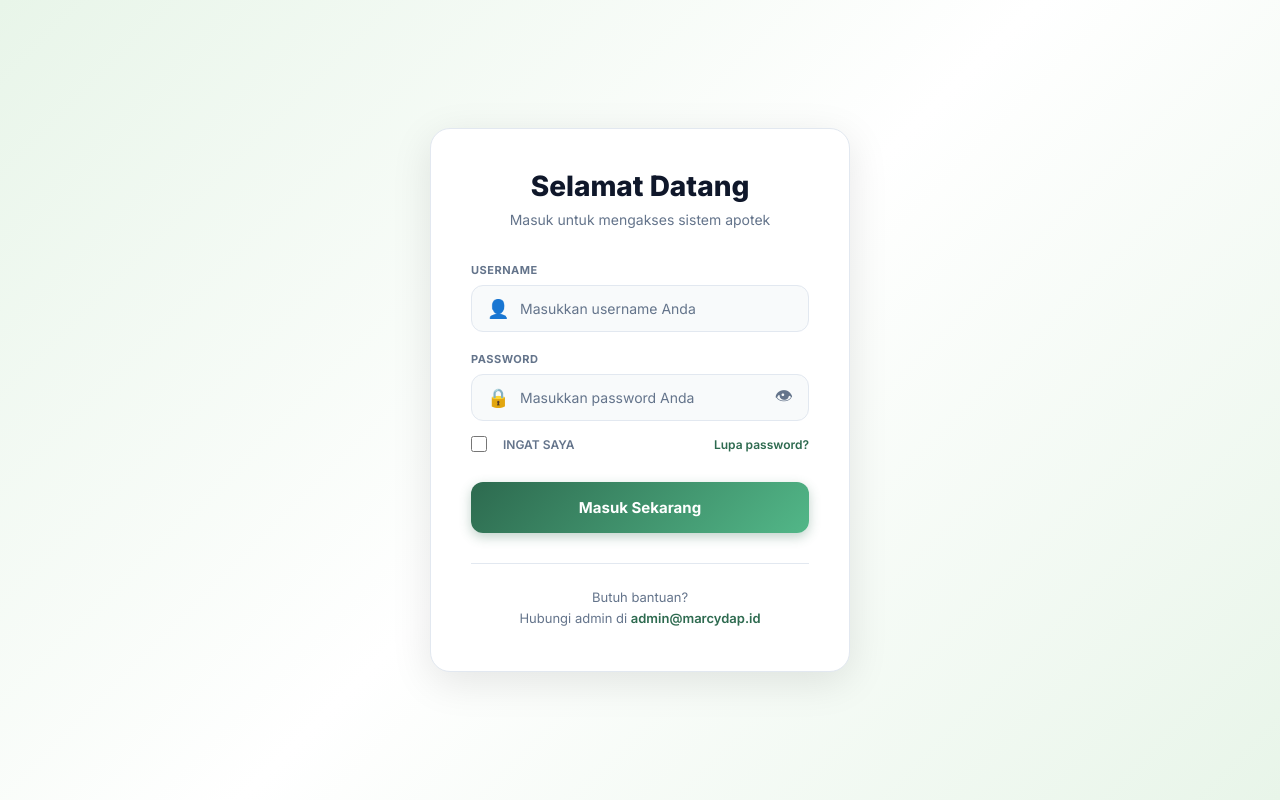
After one commit to Misthoz/Project-Lock-In--Apotek-, a PHP site: page /login.php in a window 1280 px wide. The commit adds this page. Run offline with PHP 8.4, Linux system fonts and the light colour scheme.

Commit message:
feat: Implement admin authentication and login functionality
- Added authentication check in admin panel to redirect unauthenticated users to login page.
- Created a new login page for admin with form handling and error messages.
- Added CSS styles for the login page to enhance UI.
- Implemented logout functionality to clear session data and redirect to login page.

```diff
--- /dev/null
+++ b/main/admin-panel/login.css
@@ -0,0 +1,239 @@
+* {
+  margin: 0;
+  padding: 0;
+  box-sizing: border-box;
+}
+
+:root {
+  --forest: #1a472a;
+  --moss: #2d6a4f;
+  --jade: #52b788;
+  --mint: #95d5b2;
+  --sage: #e8f5e9;
+  --pearl: #f8fafb;
+  --ink: #0f172a;
+  --slate: #64748b;
+  --border: #e2e8f0;
+  --danger: #ef4444;
+}
+
+body {
+  font-family: "Inter", sans-serif;
+  background: linear-gradient(135deg, #e8f5e9 0%, #fff 50%, #e8f5e9 100%);
+  min-height: 100vh;
+  display: flex;
+  align-items: center;
+  justify-content: center;
+  padding: 20px;
+}
+
+.login-container {
+  width: 100%;
+  max-width: 420px;
+}
+
+.login-card {
+  background: white;
+  border-radius: 20px;
+  padding: 40px;
+  box-shadow: 0 10px 40px rgba(0, 0, 0, 0.1);
+  border: 1px solid var(--border);
+}
+
+.login-header {
+  text-align: center;
+  margin-bottom: 35px;
+}
+
+.login-header h1 {
+  font-size: 28px;
+  font-weight: 800;
+  color: var(--ink);
+  margin-bottom: 8px;
+}
+
+.login-header p {
+  font-size: 14px;
+  color: var(--slate);
+}
+
+.error-message {
+  background: #fee2e2;
+  color: #991b1b;
+  padding: 12px 16px;
+  border-radius: 10px;
+  margin-bottom: 20px;
+  font-size: 14px;
+  font-weight: 500;
+  text-align: center;
+}
+
+.login-form {
+  display: flex;
+  flex-direction: column;
+  gap: 20px;
+}
+
+.form-group label {
+  display: block;
+  font-size: 11px;
+  font-weight: 700;
+  color: var(--slate);
+  text-transform: uppercase;
+  letter-spacing: 0.5px;
+  margin-bottom: 8px;
+}
+
+.input-wrapper {
+  position: relative;
+  display: flex;
+  align-items: center;
+}
+
+.input-icon {
+  position: absolute;
+  left: 16px;
+  font-size: 18px;
+  color: var(--slate);
+  z-index: 1;
+}
+
+.input-wrapper input {
+  width: 100%;
+  padding: 14px 16px 14px 48px;
+  background: var(--pearl);
+  border: 1px solid var(--border);
+  border-radius: 12px;
+  font-size: 14px;
+  font-family: "Inter", sans-serif;
+  color: var(--ink);
+  transition: all 0.3s;
+}
+
+.input-wrapper input::placeholder {
+  color: var(--slate);
+}
+
+.input-wrapper input:focus {
+  outline: none;
+  border-color: var(--jade);
+  background: white;
+  box-shadow: 0 0 0 3px rgba(82, 183, 136, 0.1);
+}
+
+.toggle-password {
+  position: absolute;
+  right: 16px;
+  background: none;
+  border: none;
+  font-size: 18px;
+  cursor: pointer;
+  color: var(--slate);
+  transition: all 0.3s;
+}
+
+.toggle-password:hover {
+  color: var(--ink);
+}
+
+.form-options {
+  display: flex;
+  justify-content: space-between;
+  align-items: center;
+  margin-top: -5px;
+}
+
+.remember-me {
+  display: flex;
+  align-items: center;
+  gap: 8px;
+  font-size: 12px;
+  font-weight: 600;
+  color: var(--slate);
+  cursor: pointer;
+}
+
+.remember-me input[type="checkbox"] {
+  width: 16px;
+  height: 16px;
+  accent-color: var(--moss);
+  cursor: pointer;
+}
+
+.forgot-password {
+  font-size: 12px;
+  font-weight: 600;
+  color: var(--moss);
+  text-decoration: none;
+  transition: all 0.3s;
+}
+
+.forgot-password:hover {
+  color: var(--forest);
+  text-decoration: underline;
+}
+
+.btn-login {
+  width: 100%;
+  padding: 16px;
+  background: linear-gradient(135deg, var(--moss), var(--jade));
+  color: white;
+  border: none;
+  border-radius: 12px;
+  font-size: 15px;
+  font-weight: 700;
+  font-family: "Inter", sans-serif;
+  cursor: pointer;
+  transition: all 0.3s cubic-bezier(0.16, 1, 0.3, 1);
+  box-shadow: 0 4px 12px rgba(45, 106, 79, 0.3);
+  margin-top: 10px;
+}
+
+.btn-login:hover {
+  transform: translateY(-2px);
+  box-shadow: 0 6px 20px rgba(45, 106, 79, 0.4);
+}
+
+.btn-login:active {
+  transform: translateY(0);
+}
+
+.login-footer {
+  text-align: center;
+  margin-top: 30px;
+  padding-top: 25px;
+  border-top: 1px solid var(--border);
+}
+
+.login-footer p {
+  font-size: 13px;
+  color: var(--slate);
+  margin-bottom: 5px;
+}
+
+.login-footer a {
+  color: var(--moss);
+  font-weight: 600;
+  text-decoration: none;
+}
+
+.login-footer a:hover {
+  text-decoration: underline;
+}
+
+/* Responsive */
+@media (max-width: 480px) {
+  .login-card {
+    padding: 30px 25px;
+  }
+
+  .login-header h1 {
+    font-size: 24px;
+  }
+
+  .form-options {
+    flex-direction: column;
+    gap: 12px;
+    align-items: flex-start;
+  }
+}
--- /dev/null
+++ b/main/admin-panel/login.php
@@ -0,0 +1,122 @@
+<?php
+// ===================================================
+// ADMIN LOGIN PAGE
+// ===================================================
+
+include '../../config/db.php';
+
+// Jika sudah login, redirect ke admin panel
+if (isset($_SESSION['admin_logged_in']) && $_SESSION['admin_logged_in'] === true) {
+    header('Location: admin-panel.php');
+    exit;
+}
+
+$error = '';
+
+// Proses login
+if ($_SERVER['REQUEST_METHOD'] === 'POST') {
+    $username = mysqli_real_escape_string($db, $_POST['username']);
+    $password = $_POST['password'];
+
+    // Cari admin berdasarkan username
+    $query = "SELECT * FROM admin_users WHERE username = '$username'";
+    $result = mysqli_query($db, $query);
+
+    if ($result && mysqli_num_rows($result) > 0) {
+        $admin = mysqli_fetch_assoc($result);
+
+        // Verifikasi password
+        if (password_verify($password, $admin['password'])) {
+            // Login berhasil
+            $_SESSION['admin_logged_in'] = true;
+            $_SESSION['admin_username'] = $admin['username'];
+
+            header('Location: admin-panel.php');
+            exit;
+        } else {
+            $error = 'Password salah!';
+        }
+    } else {
+        $error = 'Username tidak ditemukan!';
+    }
+}
+?>
+<!DOCTYPE html>
+<html lang="id">
+
+<head>
+    <meta charset="UTF-8">
+    <meta name="viewport" content="width=device-width, initial-scale=1.0">
+    <title>Login Admin - Marcydap Apotek</title>
+    <link href="https://fonts.googleapis.com/css2?family=Inter:wght@400;500;600;700;800&display=swap" rel="stylesheet">
+    <link rel="stylesheet" href="login.css">
+</head>
+
+<body>
+    <div class="login-container">
+        <div class="login-card">
+            <div class="login-header">
+                <h1>Selamat Datang</h1>
+                <p>Masuk untuk mengakses sistem apotek</p>
+            </div>
+
+            <?php if ($error): ?>
+                <div class="error-message">
+                    <?php echo $error; ?>
+                </div>
+            <?php endif; ?>
+
+            <form method="POST" action="" class="login-form">
+                <div class="form-group">
+                    <label for="username">USERNAME</label>
+                    <div class="input-wrapper">
+                        <span class="input-icon">👤</span>
+                        <input type="text" id="username" name="username" placeholder="Masukkan username Anda" required>
+                    </div>
+                </div>
+
+                <div class="form-group">
+                    <label for="password">PASSWORD</label>
+                    <div class="input-wrapper">
+                        <span class="input-icon">🔒</span>
+                        <input type="password" id="password" name="password" placeholder="Masukkan password Anda" required>
+                        <button type="button" class="toggle-password" onclick="togglePassword()">👁</button>
+                    </div>
+                </div>
+
+                <div class="form-options">
+                    <label class="remember-me">
+                        <input type="checkbox" name="remember">
+                        <span class="checkmark"></span>
+                        INGAT SAYA
+                    </label>
+                    <a href="#" class="forgot-password">Lupa password?</a>
+                </div>
+
+                <button type="submit" class="btn-login">Masuk Sekarang</button>
+            </form>
+
+            <div class="login-footer">
+                <p>Butuh bantuan?</p>
+                <p>Hubungi admin di <a href="mailto:admin@marcydap.id">admin@marcydap.id</a></p>
+            </div>
+        </div>
+    </div>
+
+    <script>
+        function togglePassword() {
+            const passwordInput = document.getElementById('password');
+            const toggleBtn = document.querySelector('.toggle-password');
+
+            if (passwordInput.type === 'password') {
+                passwordInput.type = 'text';
+                toggleBtn.textContent = '🙈';
+            } else {
+                passwordInput.type = 'password';
+                toggleBtn.textContent = '👁';
+            }
+        }
+    </script>
+</body>
+
+</html>
```
Also changed, not shown: add_admin_table.sql (added, +22 -0 lines), db_apotek.sql (+25 -0 lines), main/admin-panel/admin-panel.css (+26 -6 lines), main/admin-panel/admin-panel.php (+18 -1 lines), main/admin-panel/logout.php (added, +14 -0 lines).
